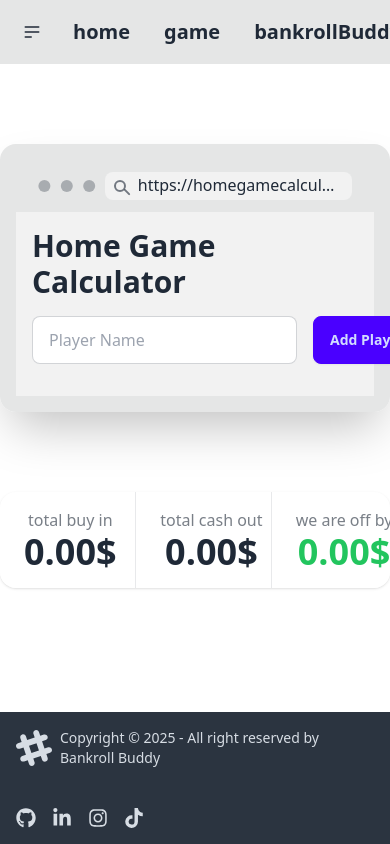
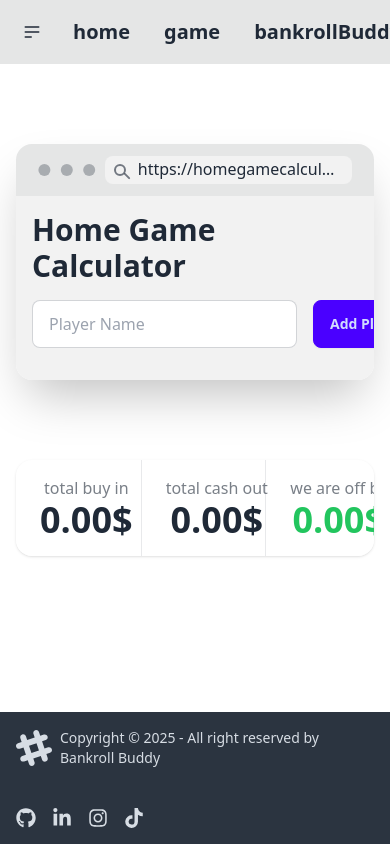
Before and after one commit to Ronney221/bankrollBuddy, a React (Vite) app: page / in a window 390 px wide. Both pictures are taken after a click on the button "game". Shown: the top 844 px of the page. Built offline with nearby package versions, Linux system fonts and the light colour scheme.

Commit message:
ui changes for mobile browsers and vertical browsing

```diff
--- a/src/App.jsx
+++ b/src/App.jsx
@@ -8,6 +8,7 @@ import Notes from './Notes';
 import Graph from './Graph';
 import Advice from './Advice';
 import Game from './Game';
+import Pokernow from './Pokernow';
 import './App.css';
 
 function App() {
@@ -24,7 +25,7 @@ function App() {
   let content;
   switch (currentPage) {
     case "home":
-      content = <Hero onGetStarted={() => setCurrentPage("stats")} />;
+      content = <Hero onGetStarted={() => setCurrentPage("home")} />;
       break;
     case "stats":
       content = <StatsPage />;
@@ -40,6 +41,9 @@ function App() {
       break;
     case "game":
       content = <Game />;
+      break;
+    case "pokernow":
+      content = <Pokernow />;
       break;
     default:
       content = <Hero onGetStarted={() => setCurrentPage("stats")} />;
--- a/src/Game.jsx
+++ b/src/Game.jsx
@@ -170,7 +170,8 @@ const Game = () => {
 
   return (
     <div>
-      <div className="mockup-browser bg-base-300 max-w-5xl mx-auto my-20 rounded-box shadow-2xl p-4">
+      <div className="w-full sm:max-w-3xl md:max-w-5xl mx-auto px-4">
+      <div className="mockup-browser bg-base-300 max-w-5xl mx-auto my-20 rounded-box shadow-2xl">
         <div className="mockup-browser-toolbar">
           <div className="input">https://homegamecalculator.com</div>
         </div>
@@ -270,6 +271,7 @@ const Game = () => {
         <br></br>
         <br></br>
     </div>
+    </div>
   );
 };
 
```
Also changed, not shown: 1 other file (tests, documents, lock files or other folders).
